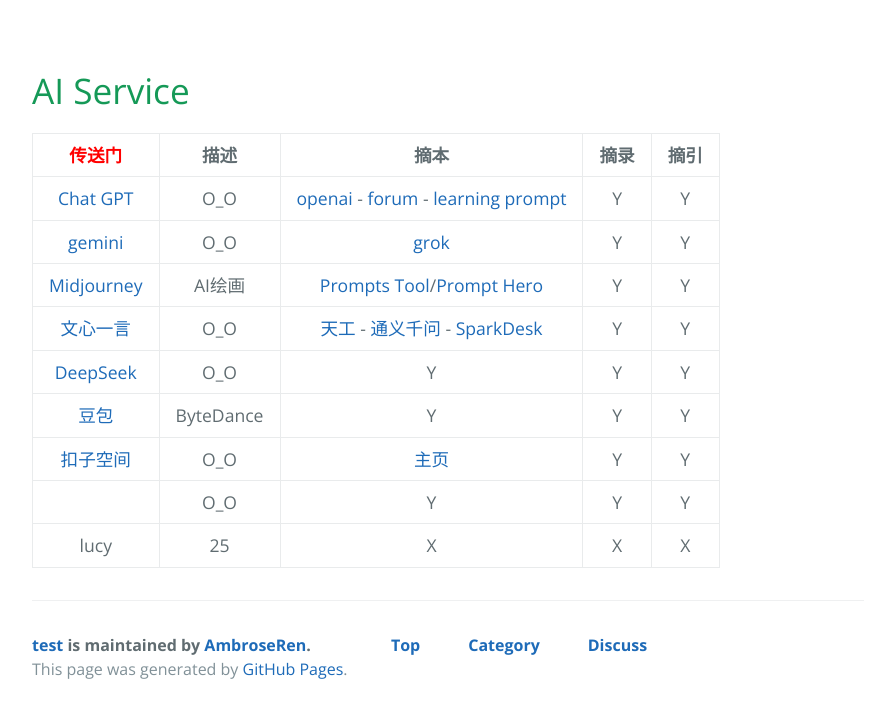
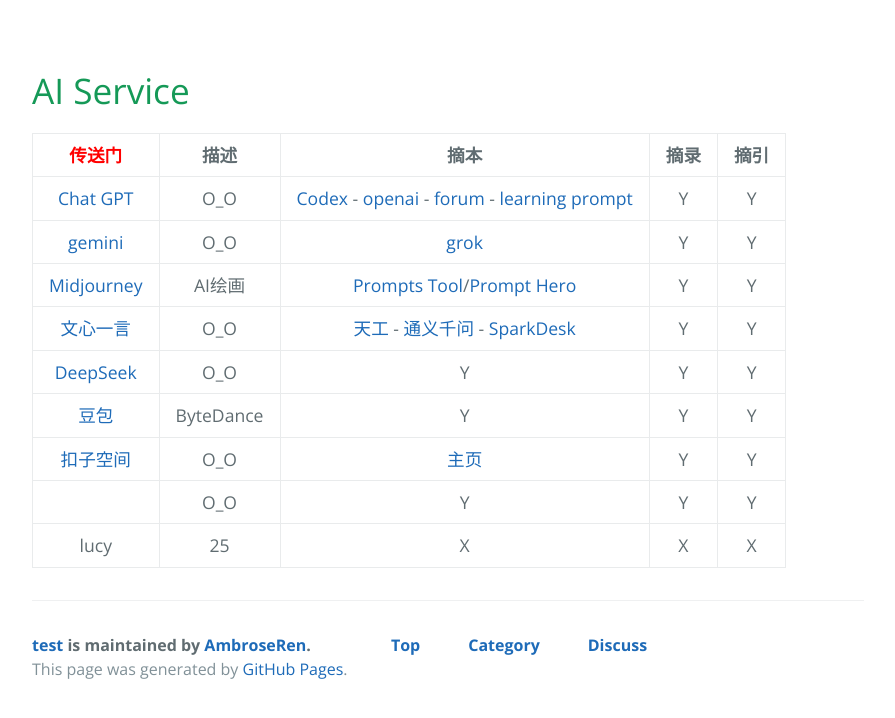
Before and after one commit to AmbroseRen/test, a Jekyll site: the page built from Data/AI/index.md, in a window 1280 px wide. Shown: the top 718 px of the page, without its empty margins (192-1087 px from the left). Built offline with Jekyll 4.4.1, drawn with Linux system fonts in a browser that asks for light colours; nearby versions of some CDN libraries; our own code applies the rules of GitHub Pages for plain Markdown files; library files that are not in the unit come from our copies; the repository's description, which GitHub fills in, is left out.

Commit message:
Update Chat GPT entry with Codex link

```diff
--- a/Data/AI/index.md
+++ b/Data/AI/index.md
@@ -20,7 +20,7 @@
 
 | [<font color="#ff0000">传送门</font>](../../navigation.md) | 描述 | 摘本 | 摘录 | 摘引 |
 |:---:|:---:|:---:|:---:|:---:|
-| [Chat GPT](https://chat.openai.com/auth/login) | O_O | [openai](https://openai.com/) - [forum](https://forum.openai.com/) - [learning prompt](https://learningprompt.wiki/) | Y | Y |
+| [Chat GPT](https://chat.openai.com/auth/login) | O_O | [Codex](https://chatgpt.com/codex/cloud) - [openai](https://openai.com/) - [forum](https://forum.openai.com/) - [learning prompt](https://learningprompt.wiki/) | Y | Y |
 | [gemini](https://gemini.google.com/) | O_O | [grok](https://grok.com/) | Y | Y |
 | [Midjourney](https://www.midjourney.com/) | AI绘画 | [Prompts Tool](https://prompt.noonshot.com/)/[Prompt Hero](https://prompthero.com/) | Y | Y |
 | [文心一言](https://yiyan.baidu.com/) | O_O | [天工](https://search.tiangong.cn/) - [通义千问](https://tongyi.aliyun.com/qianwen/) - [SparkDesk](https://xinghuo.xfyun.cn/desk) | Y | Y |
```
